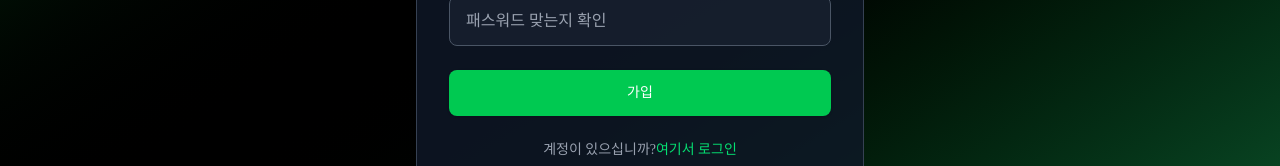
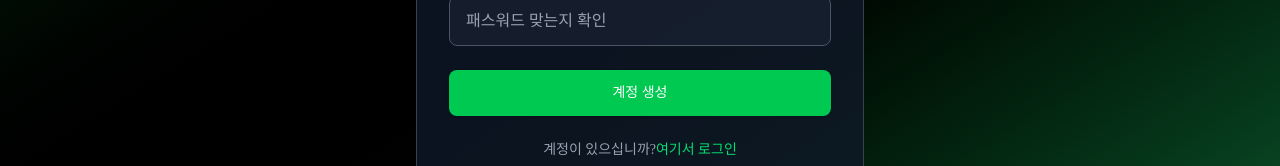
Before and after one commit to Jangchaeyun/mymusic, a React (Vite) app in the folder mymusic-app/: page / in a window 1280 px wide. Both pictures are taken after a click on the button "여기서 회원가입". Shown: the part 518-684 px from the top of the page. Built offline with nearby package versions, Linux system fonts and the light colour scheme; a web font is replaced by a local one.

Commit message:
1116 App.jsx & Login.jsx & Register.jsx

```diff
--- a/mymusic-app/src/App.jsx
+++ b/mymusic-app/src/App.jsx
@@ -7,10 +7,12 @@ import AuthWrapper from "./components/AuthWrapper";
 
 const App = () => {
   return (
-    <AuthWrapper>
+    <>
       <Toaster />
-      <Display />
-    </AuthWrapper>
+      <AuthWrapper>
+        <Display />
+      </AuthWrapper>
+    </>
   );
 };
 
--- a/mymusic-app/src/components/Login.jsx
+++ b/mymusic-app/src/components/Login.jsx
@@ -98,7 +98,14 @@ const Login = ({ onSwitchToRegister }) => {
 
             {/* Submit */}
             <button className="w-full flex justify-center py-3 px-4 border border-transparent rounded-lg shadow-sm text-sm font-medium text-white bg-green-500 hover:bg-green-600 focus:outline-none focus:ring-2 focus:ring-offset-2 focus:ring-green-500 disabled:opacity-50 disabled:cursor-not-allowed transition-all duration-200 transform hover:scale-105">
-              로그인
+              {loading ? (
+                <div className="flex items-center">
+                  <div className="animate-spin rounded-full h-4 w-4 border-b-2 border-white mr-2"></div>
+                  로그인 중...
+                </div>
+              ) : (
+                "로그인"
+              )}
             </button>
           </form>
 
--- a/mymusic-app/src/components/Register.jsx
+++ b/mymusic-app/src/components/Register.jsx
@@ -33,6 +33,7 @@ const Register = ({ onSwitchToLogin }) => {
       const result = await register(email, password);
       if (result.success) {
         toast.success(result.message);
+        onSwitchToLogin();
       } else {
         toast.error(result.message);
         setError(result.message);
@@ -127,8 +128,18 @@ const Register = ({ onSwitchToLogin }) => {
             </div>
 
             {/* Submit */}
-            <button className="w-full flex justify-center py-3 px-4 border border-transparent rounded-lg shadow-sm text-sm font-medium text-white bg-green-500 hover:bg-green-600 focus:outline-none focus:ring-2 focus:ring-offset-2 focus:ring-green-500 disabled:opacity-50 disabled:cursor-not-allowed transition-all duration-200 transform hover:scale-105">
-              가입
+            <button
+              disabled={loading}
+              className="w-full flex justify-center py-3 px-4 border border-transparent rounded-lg shadow-sm text-sm font-medium text-white bg-green-500 hover:bg-green-600 focus:outline-none focus:ring-2 focus:ring-offset-2 focus:ring-green-500 disabled:opacity-50 disabled:cursor-not-allowed transition-all duration-200 transform hover:scale-105"
+            >
+              {loading ? (
+                <div className="flex items-center">
+                  <div className="animate-spin rounded-full h-4 w-4 border-b-2 border-white mr-2"></div>
+                  계정 생성 중...
+                </div>
+              ) : (
+                "계정 생성"
+              )}
             </button>
           </form>
 
```
